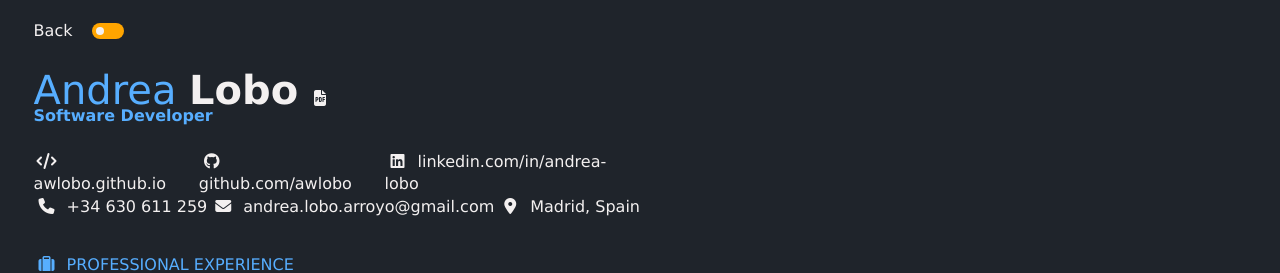
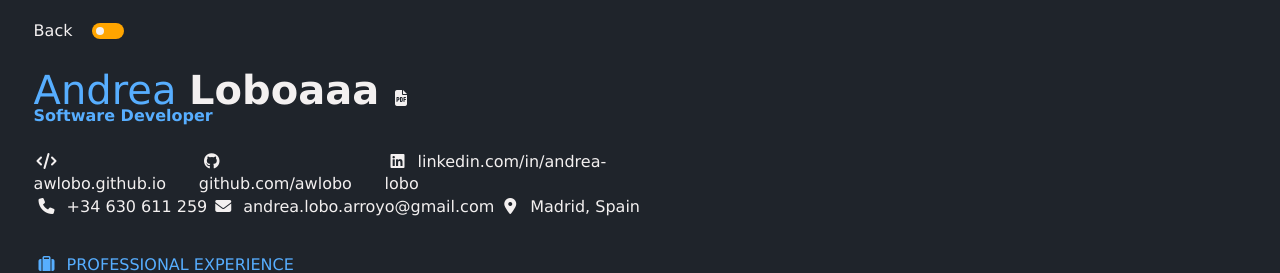
Before and after one commit to awlobo/awlobo.github.io, a Jekyll site: the page built from _pages/about.md, in a window 1280 px wide. Shown: the top 273 px of the page. Built offline with Jekyll 4.4.1, drawn with Linux system fonts in a browser that asks for light colours.

Commit message:
Exporting pdf v6

```diff
--- a/_data/personal.yml
+++ b/_data/personal.yml
@@ -1,6 +1,6 @@
 full_name: Andrea Lobo
 first_name: Andrea
-second_name: Lobo
+second_name: Loboaaa
 user_title: Software Developer
 location: Madrid, Spain
 phone: +34 630 611 259
--- /dev/null
+++ b/_plugins/pdf.rb
@@ -0,0 +1,3 @@
+Jekyll::Hooks.register :site, :post_write do |page|
+  `weasyprint -e "utf-8" -s _site/assets/styles/cv.css http://localhost:4000/about/ cv2.pdf`
+end
```
Also changed, not shown: .github/workflows/jekyll.yml.
